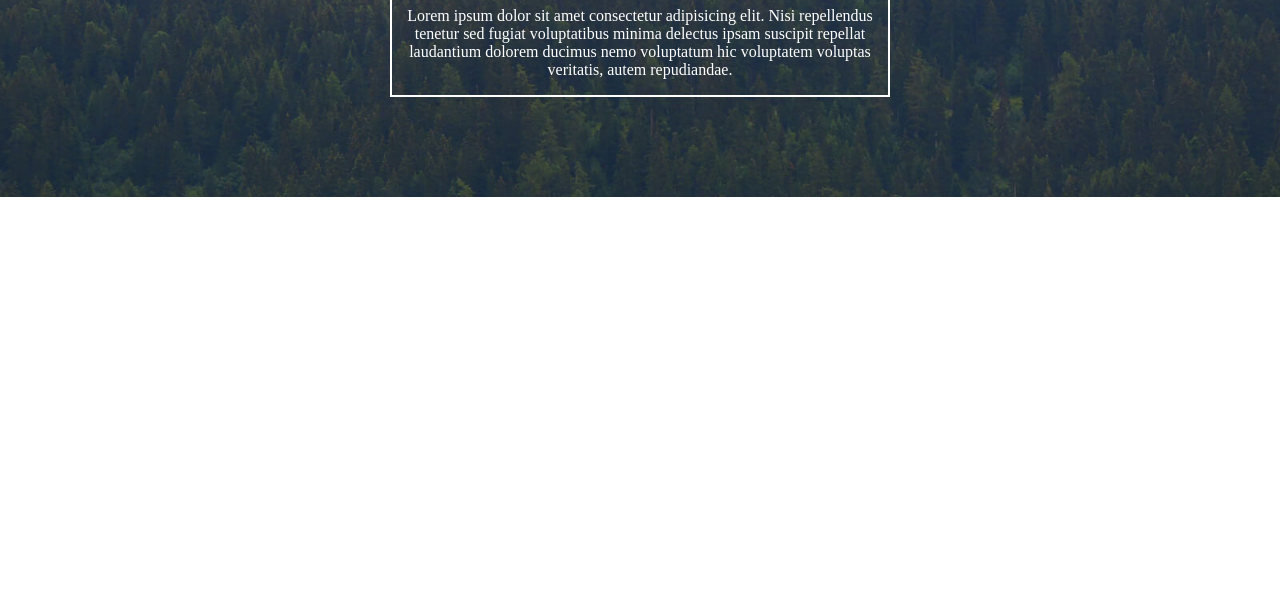
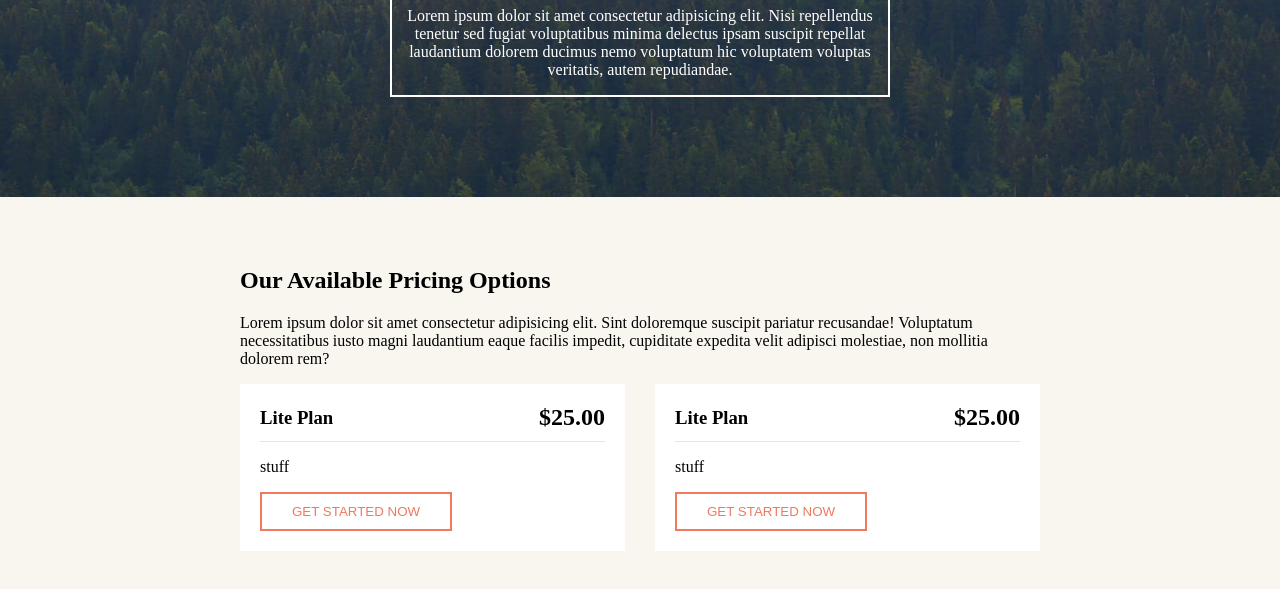
Before and after one commit to sebastijandumancic/osvit-practice-project, a website: page index.html in a window 1280 px wide. Shown: the part 1586-2175 px from the top of the page. Before the commit the page ends 1783 px from the top, so only its background shows below. Drawn offline with Linux system fonts and the light colour scheme.

Commit message:
pricing options styling

```diff
--- /dev/null
+++ b/base.css
@@ -0,0 +1,33 @@
+* {
+  box-sizing: border-box;
+}
+
+body {
+  margin: 0;
+}
+
+.bg-main {
+  background: #f9f6ef;
+}
+
+.button {
+  border: 0;
+  padding: 10px 30px;
+  color: white;
+  text-transform: uppercase;
+}
+
+.button-primary {
+  background-color: #f0795e;
+}
+
+.button-secondary {
+  background-color: transparent;
+  border: 2px solid #fff;
+}
+
+.button-tertiary {
+  color: #f0795e;
+  border: 2px solid #f0795e;
+  background: white;
+}
--- a/index.html
+++ b/index.html
@@ -8,6 +8,7 @@
     <meta name="description" content="Tečaj web programiranja" />
     <meta name="author" content="Osvit" />
     <meta name="viewport" content="width=device-width, initial-scale=1.0" />
+    <link rel="stylesheet" href="base.css" />
     <link rel="stylesheet" href="style.css" />
   </head>
 
@@ -78,7 +79,7 @@
         </div>
       </section>
 
-      <section class="features">
+      <section class="features bg-main">
         <div class="wrapper">
           <h1>What you get</h1>
 
@@ -135,6 +136,39 @@
           </p>
         </div>
       </section>
+
+      <section class="pricing bg-main">
+        <div class="wrapper pricing-wrapper">
+          <header class="pricing-header">
+            <h1>Our Available Pricing Options</h1>
+            <p>
+              Lorem ipsum dolor sit amet consectetur adipisicing elit. Sint
+              doloremque suscipit pariatur recusandae! Voluptatum necessitatibus
+              iusto magni laudantium eaque facilis impedit, cupiditate expedita
+              velit adipisci molestiae, non mollitia dolorem rem?
+            </p>
+          </header>
+
+          <section class="pricing-options">
+            <div class="package">
+              <header class="package-header">
+                <h1>Lite Plan</h1>
+                <h2>$25.00</h2>
+              </header>
+              <p>stuff</p>
+              <button class="button button-tertiary">Get started now</button>
+            </div>
+            <div class="package">
+              <header class="package-header">
+                <h1>Lite Plan</h1>
+                <h2>$25.00</h2>
+              </header>
+              <p>stuff</p>
+              <button class="button button-tertiary">Get started now</button>
+            </div>
+          </section>
+        </div>
+      </section>
     </main>
   </body>
 </html>
--- a/style.css
+++ b/style.css
@@ -1,11 +1,3 @@
-* {
-  box-sizing: border-box;
-}
-
-body {
-  margin: 0;
-}
-
 .header {
   display: flex;
   justify-content: space-between;
@@ -46,22 +38,6 @@ body {
   text-align: center;
 }
 
-.button {
-  border: 0;
-  padding: 10px 30px;
-  color: white;
-  text-transform: uppercase;
-}
-
-.button-primary {
-  background-color: #f0795e;
-}
-
-.button-secondary {
-  background-color: transparent;
-  border: 2px solid #fff;
-}
-
 .hero-cta button + button {
   margin-left: 20px;
 }
@@ -84,7 +60,6 @@ body {
 }
 
 .features {
-  background: #f9f6ef;
   padding: 50px 0;
 }
 
@@ -136,3 +111,40 @@ body {
 .person h1 {
   margin-top: 40px;
 }
+
+.pricing-wrapper {
+  padding: 50px 0;
+}
+
+.pricing-options {
+  display: flex;
+  justify-content: space-between;
+  align-items: center;
+}
+
+.pricing-options .package:first-child {
+  margin-right: 15px;
+}
+
+.pricing-options .package:last-child {
+  margin-left: 15px;
+}
+
+.package {
+  background: white;
+  width: 50%;
+  padding: 20px;
+}
+
+.package-header {
+  display: flex;
+  justify-content: space-between;
+  align-items: center;
+  padding-bottom: 10px;
+  border-bottom: 1px solid rgba(0, 0, 0, 0.1);
+}
+
+.package-header h1,
+.package-header h2 {
+  margin: 0;
+}
```
